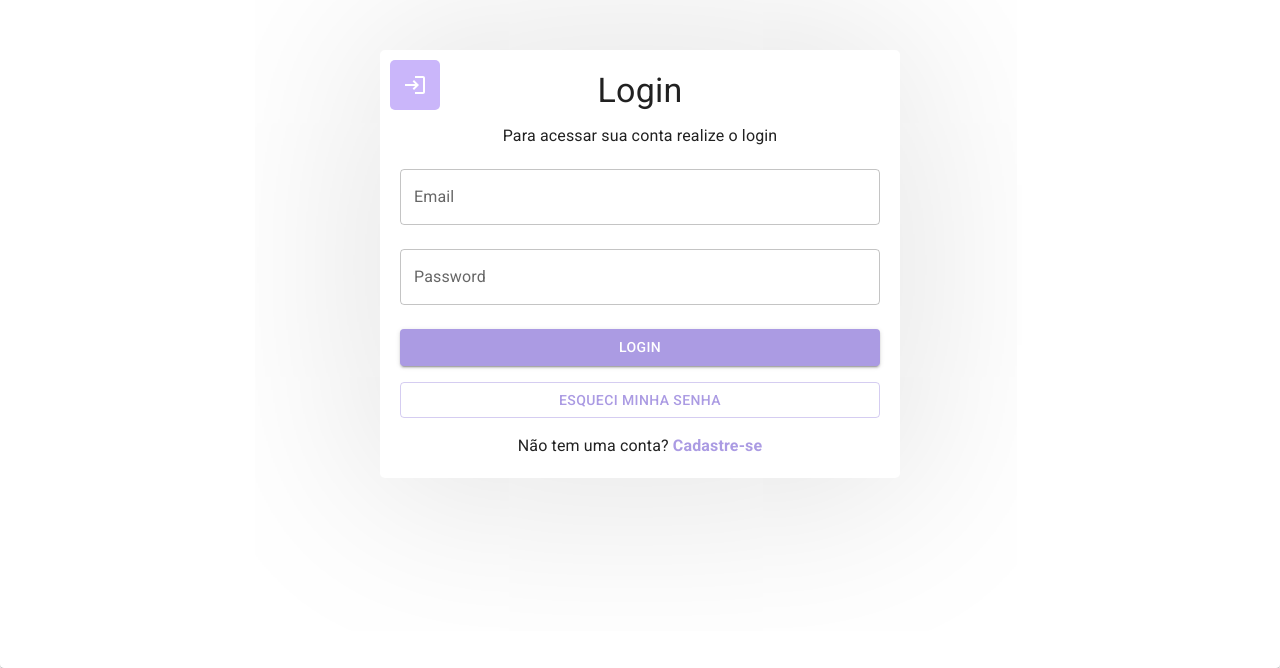
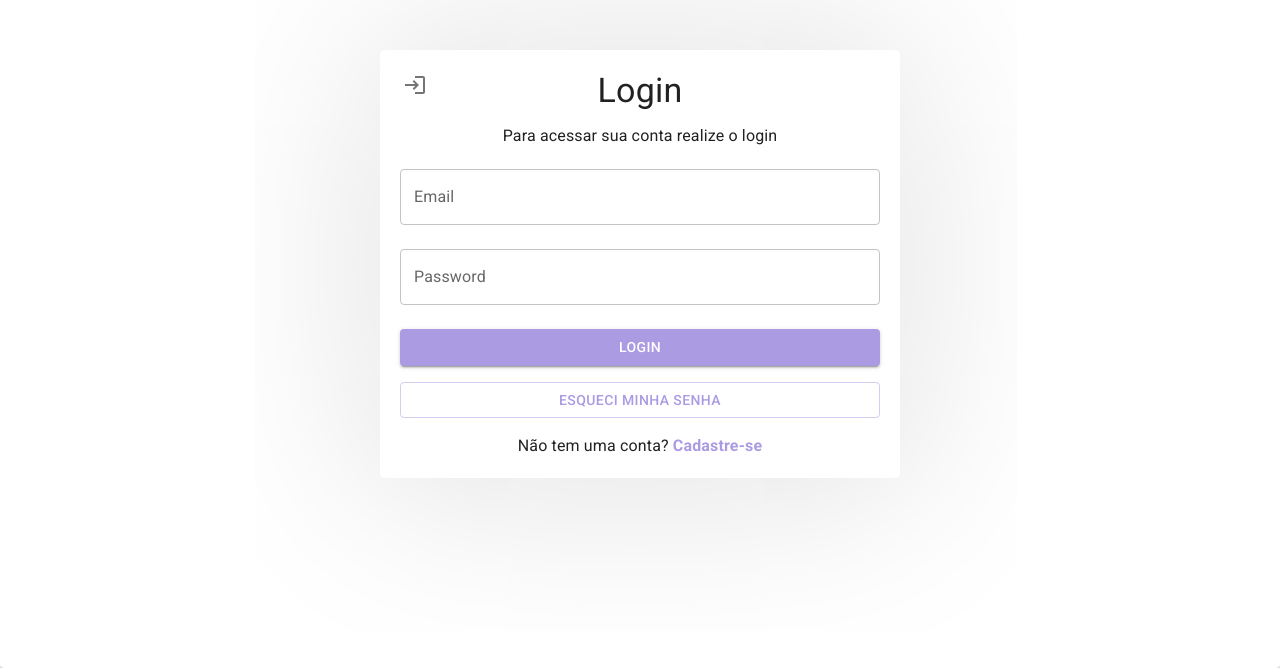
Before and after one commit to denisonkolling/pharma-manage-react, a React (Vite) app: page /login in a window 1280 px wide. Shown: the part 132-800 px from the top of the page. Built offline with nearby package versions, Linux system fonts and the light colour scheme.

Commit message:
refactor: altera icon box component

```diff
--- /dev/null
+++ b/src/components/CustomIconBox.jsx
@@ -0,0 +1,33 @@
+import React from 'react';
+import { styled } from '@mui/system';
+import { Box, IconButton } from '@mui/material';
+
+const CustomBox = styled(Box)({
+  position: 'absolute',
+  top: '10px',
+  left: '10px',
+  backgroundColor: (props) => props.theme.palette.primary.main,
+  width: '50px',
+  height: '50px',
+  borderRadius: '5px',
+  display: 'flex',
+  justifyContent: 'center',
+  alignItems: 'center',
+  zIndex: 1,
+});
+
+const CustomIconButton = styled(IconButton)({
+  color: (props) => props.theme.palette.common.white,
+});
+
+const CustomIconBox = ({ children }) => {
+  return (
+    <CustomBox>
+      <CustomIconButton>
+        {children}
+      </CustomIconButton>
+    </CustomBox>
+  );
+};
+
+export default CustomIconBox;
--- a/src/components/Header/index.jsx
+++ b/src/components/Header/index.jsx
@@ -107,7 +107,7 @@ const Header = () => {
 						{theme === 'light' ? <Brightness4Icon /> : <DarkModeIcon />}
 					</IconButton>
 
-					<IconButton size="large" edge="end" color="inherit" component={Link} to="/">
+					<IconButton size="large" edge="end" color="inherit" component={Link} to="/login">
 						<LogoutIcon />
 					</IconButton>
 				</div>
--- a/src/pages/Cadastro/index.jsx
+++ b/src/pages/Cadastro/index.jsx
@@ -2,6 +2,7 @@ import React, { useRef, useState } from 'react';
 import { TextField, Button, Container, Typography, Box, IconButton, Card, CardContent } from '@mui/material';
 import { Link } from 'react-router-dom';
 import AppRegistrationIcon from '@mui/icons-material/AppRegistration';
+import CustomIconBox from '../../components/CustomIconBox';
 
 function Cadastro() {
 	const [nome, setNome] = useState('');
@@ -77,21 +78,9 @@ function Cadastro() {
 			}}>
 			<CardContent>
 				<Card maxWidth="sm" sx={{ padding: '20px', borderRadius: '5px', position: 'relative', boxShadow: '0 1px 200px rgba(0,0,0,0.15)' }}>
-					<Box
-						sx={{
-							position: 'absolute',
-							top: '10px',
-							left: '10px',
-							backgroundColor: '#cab6fa',
-							width: '50px',
-							height: '50px',
-							borderRadius: '5px',
-							zIndex: 1,
-						}}>
-						<IconButton sx={{ color: '#ffffff', width: '100%', height: '100%' }}>
-							<AppRegistrationIcon />
-						</IconButton>
-					</Box>
+					<CustomIconBox>
+						<AppRegistrationIcon />
+					</CustomIconBox>
 					<Box
 						sx={{
 							padding: '20px',
@@ -171,7 +160,7 @@ function Cadastro() {
 								}
 								onChange={(e) => handleInputChange(setConvite, e.target.value)}
 							/>
-							<Button type="submit" variant="contained" sx={{mt: 2,}} fullWidth disabled={!isFormValid()}>
+							<Button type="submit" variant="contained" sx={{ mt: 2 }} fullWidth disabled={!isFormValid()}>
 								Cadastrar
 							</Button>
 							<Button component={Link} to="/login" variant="outlined" sx={{ mt: 2 }} fullWidth>
--- a/src/pages/Login/index.jsx
+++ b/src/pages/Login/index.jsx
@@ -1,11 +1,13 @@
 import React, { useContext } from 'react';
 import { useForm } from 'react-hook-form';
-import { TextField, Button, Container, Typography, Box, IconButton, Link as MuiLink, CardContent, Card } from '@mui/material';
+import { TextField, Button, Typography, Link as MuiLink, CardContent, Card } from '@mui/material';
 import AuthContext from '../../context/AuthContext';
 import { Link } from 'react-router-dom';
 import LoginIcon from '@mui/icons-material/Login';
 import * as yup from 'yup';
 import { yupResolver } from '@hookform/resolvers/yup';
+import StyledIconBox from '../../components/CustomIconBox';
+import CustomIconBox from '../../components/CustomIconBox';
 
 const schema = yup.object().shape({
 	email: yup.string().email('Email inválido').required('Email é obrigatório'),
@@ -13,13 +15,17 @@ const schema = yup.object().shape({
 });
 
 function Login() {
-  const { register, handleSubmit, formState: { errors } } = useForm({
-    resolver: yupResolver(schema)
+	const {
+		register,
+		handleSubmit,
+		formState: { errors },
+	} = useForm({
+		resolver: yupResolver(schema),
 	});
 
 	const { login, error } = useContext(AuthContext);
 
-  const onSubmit = data => {
+	const onSubmit = (data) => {
 		login(data.email, data.password);
 	};
 
@@ -33,24 +39,9 @@ function Login() {
 			}}>
 			<CardContent>
 				<Card maxWidth="sm" sx={{ padding: '20px', borderRadius: '5px', position: 'relative', boxShadow: '0 1px 200px rgba(0,0,0,0.15)' }}>
-          <Box
-            sx={{
-              position: 'absolute',
-              top: '10px',
-              left: '10px',
-              backgroundColor: '#cab6fa',
-              width: '50px',
-              height: '50px',
-              borderRadius: '5px',
-              display: 'flex',
-              justifyContent: 'center',
-              alignItems: 'center',
-              zIndex: 1,
-            }}>
-            <IconButton sx={{ color: '#ffffff' }}>
+					<CustomIconBox>
 						<LoginIcon />
-            </IconButton>
-          </Box>
+					</CustomIconBox>
 					<Typography variant="h4" align="center" gutterBottom>
 						Login
 					</Typography>
@@ -83,7 +74,7 @@ function Login() {
 							{...register('password')}
 						/>
 
-            <Button variant="contained" fullWidth type="submit" sx={{ my: 2}}>
+						<Button variant="contained" fullWidth type="submit" sx={{ my: 2 }}>
 							Login
 						</Button>
 
@@ -91,7 +82,7 @@ function Login() {
 							Esqueci minha senha
 						</Button>
 
-            <Typography variant="body1" align="center" sx={{ mt: 2, }}>
+						<Typography variant="body1" align="center" sx={{ mt: 2 }}>
 							Não tem uma conta?{' '}
 							<MuiLink component={Link} to="/cadastro" sx={{ textDecoration: 'none', fontWeight: 'bold' }}>
 								Cadastre-se
```
Lines whose indentation alone changed are shown as unchanged.
